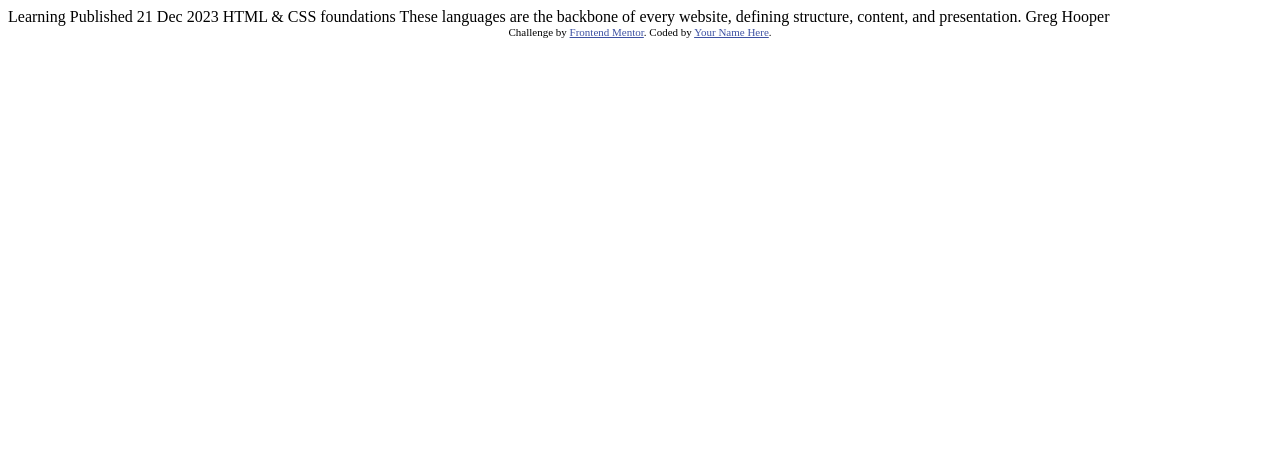
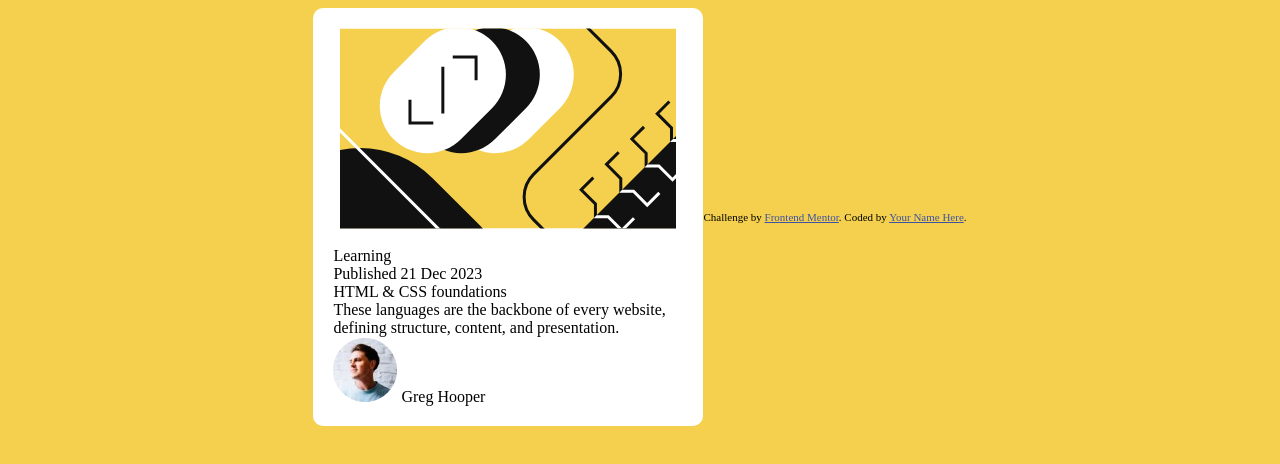
Before and after one commit to grace-belle/blog-preview-card-main, a plain HTML site: page index.html in a window 1280 px wide. Drawn offline with Linux system fonts and the light colour scheme.

Commit message:
Working more on blog preview card project

```diff
--- a/index.html
+++ b/index.html
@@ -10,21 +10,65 @@
 
   <!-- Feel free to remove these styles or customise in your own stylesheet 👍 -->
   <style>
-    .attribution { font-size: 11px; text-align: center; }
+    root {
+      font-family: 'Inter', sans-serif;
+      display: flex;
+      justify-content: center;
+    }
+    body {
+      background-color: #F4D04E;
+      justify-content: center;
+      display: flex;
+      align-items: center;
+    }
+
+
+    .card {
+      background-color:white;
+      width: 350px;
+      border-radius: 10px;
+      padding: 20px;
+      justify-content: center;
+    }
+
+    .card_image {
+      display: flex;
+      justify-content: center;
+    }
+
+
+
+
+    .attribution { font-size: 11px; text-align: center; align-items: center; }
     .attribution a { color: hsl(228, 45%, 44%); }
   </style>
 </head>
 <body>
 
-  Learning
+  <div class="card">
+    <div class = card_image>
+      <img src = "./assets/images/illustration-article.svg" alt = "illustration article">
+    </div>
+    <br>
+    <div class="card_category">
+      Learning
+    </div>
+    <div class="card_date">
+      Published 21 Dec 2023
+    </div>
+    <div class="card_title">
+      HTML & CSS foundations
+    </div>
+    <div class="card_description">
+      These languages are the backbone of every website, defining structure, content, and presentation.
+    </div>
+    <div class="card_author">
+      <img src = "./assets/images/image-avatar.webp" alt = "Greg Hooper">
+      <span>Greg Hooper</span>
+    </div>
+  </div>
 
-  Published 21 Dec 2023
 
-  HTML & CSS foundations
-
-  These languages are the backbone of every website, defining structure, content, and presentation.
-
-  Greg Hooper
 
   <div class="attribution">
     Challenge by <a href="https://www.frontendmentor.io?ref=challenge" target="_blank">Frontend Mentor</a>.
```
